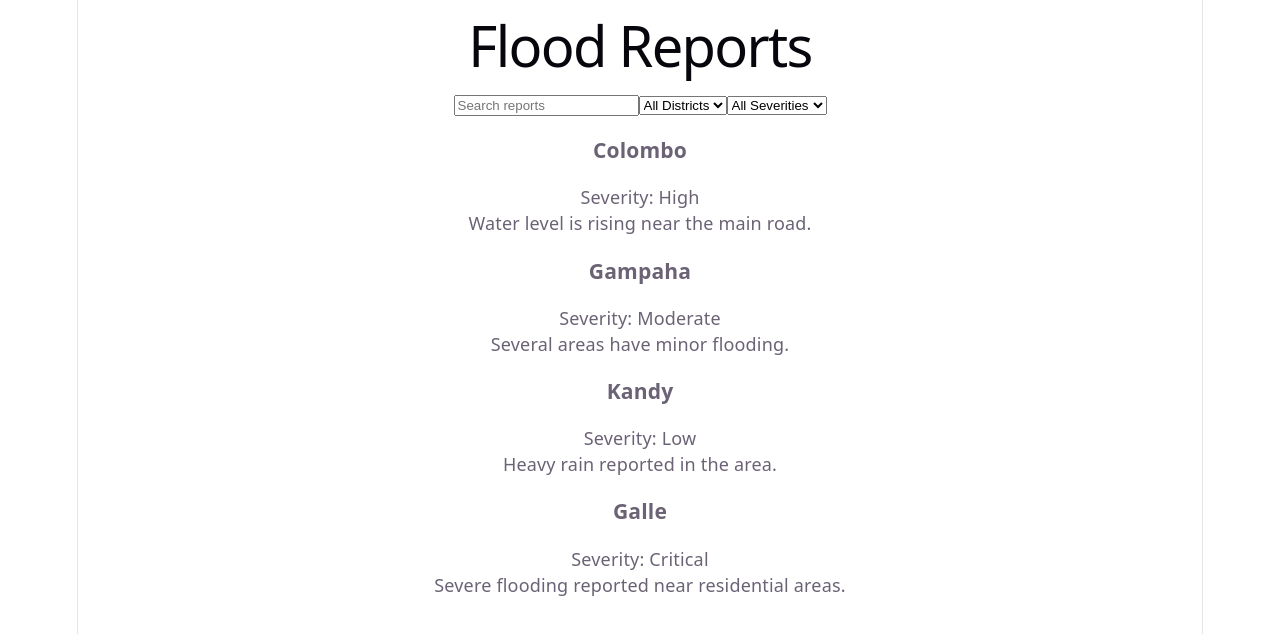
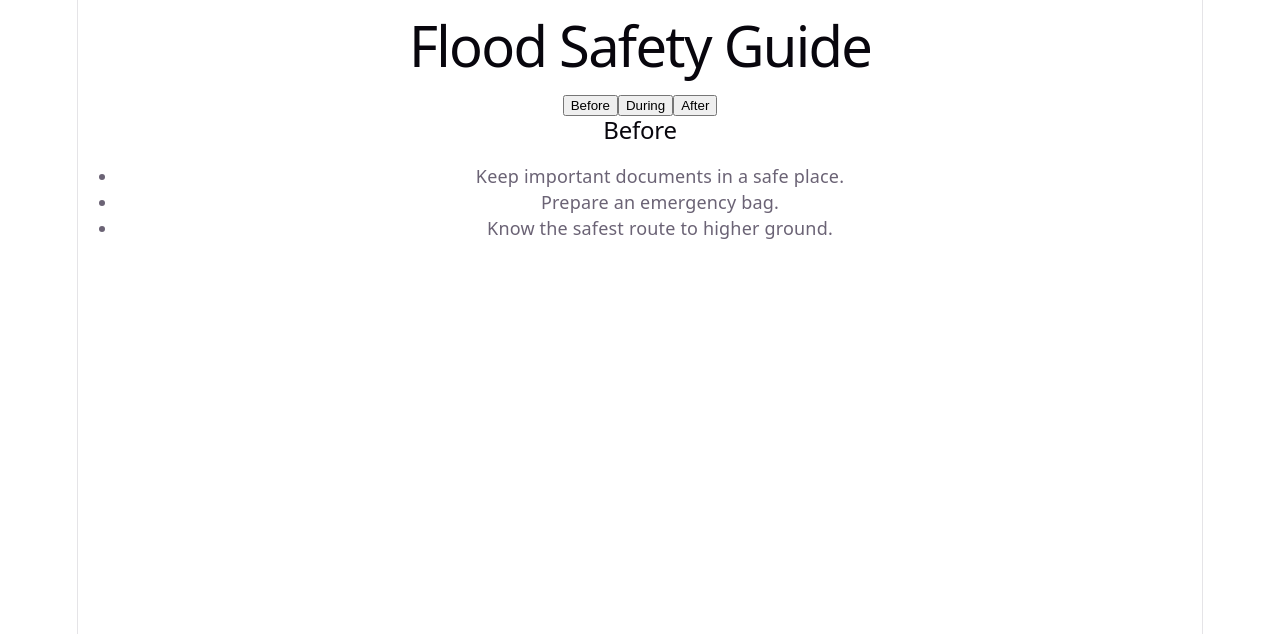
Before and after one commit to SUSITHMALAN/floodready-lk, a React (Vite) app in the folder frontend/: page / in a window 1280 px wide. Shown: the top 634 px of the page. Built offline with nearby package versions, Linux system fonts and the light colour scheme.

Commit message:
Add flood safety guide

```diff
--- a/frontend/src/App.tsx
+++ b/frontend/src/App.tsx
@@ -121,12 +121,12 @@
 
 // export default App
 
-import ReportsDashboardPage from './pages/ReportsDashboardPage'
+import SafetyGuidePage from './pages/SafetyGuidePage'
 import './App.css'
 
 function App() {
   return (
-    <ReportsDashboardPage />
+    <SafetyGuidePage />
   )
 }
 
--- /dev/null
+++ b/frontend/src/pages/SafetyGuidePage.tsx
@@ -0,0 +1,64 @@
+  import { useState } from 'react'
+
+function SafetyGuidePage() {
+  const [activeTab, setActiveTab] = useState('Before')
+
+  const safetyTips = {
+    Before: [
+      'Keep important documents in a safe place.',
+      'Prepare an emergency bag.',
+      'Know the safest route to higher ground.',
+    ],
+    During: [
+      'Move to a safe and higher location.',
+      'Avoid walking or driving through flood water.',
+      'Follow official emergency instructions.',
+    ],
+    After: [
+      'Return home only when authorities say it is safe.',
+      'Avoid damaged electrical equipment.',
+      'Report any dangerous conditions to authorities.',
+    ],
+  }
+
+  return (
+    <div>
+      <h1>Flood Safety Guide</h1>
+
+      <div>
+        <button
+          type="button"
+          onClick={() => setActiveTab('Before')}
+        >
+          Before
+        </button>
+
+        <button
+          type="button"
+          onClick={() => setActiveTab('During')}
+        >
+          During
+        </button>
+
+        <button
+          type="button"
+          onClick={() => setActiveTab('After')}
+        >
+          After
+        </button>
+      </div>
+
+      <h2>{activeTab}</h2>
+
+      <ul>
+        {safetyTips[activeTab as keyof typeof safetyTips].map(
+          (tip, index) => (
+            <li key={index}>{tip}</li>
+          )
+        )}
+      </ul>
+    </div>
+  )
+}
+
+export default SafetyGuidePage
```
